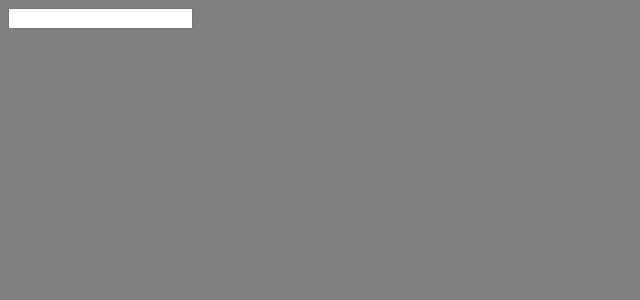
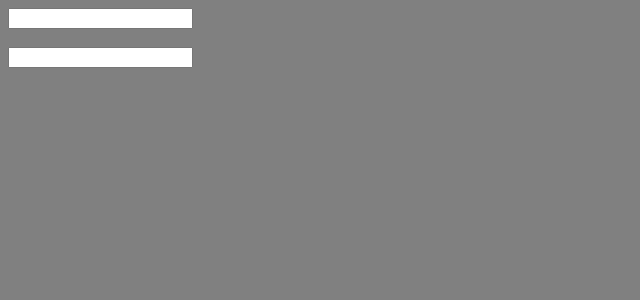
Before and after one commit to adrianomisina/projeto-directives-angular, an Angular app: page / in a window 1280 px wide. Shown: the top 300 px of the page, without its empty margins (0-640 px from the left). Built offline with nearby package versions, Linux system fonts and the light colour scheme.

Commit message:
Como Passar Parâmetros para uma Diretiva de Atributo

```diff
--- a/src/app/app.component.html
+++ b/src/app/app.component.html
@@ -38,4 +38,16 @@
 
 <!-- <input type="text" appListener> -->
 
-<input type="text" appInputBackground="'blue'">
+<input type="text"
+  appInputBackground
+  [bgColor]="appBgColor"
+  tColor="white"
+/>
+
+<br><br>
+
+<input type="text"
+  appInputBackground
+  bgColor="orange"
+  tColor="white"
+/>
--- a/src/app/app.component.ts
+++ b/src/app/app.component.ts
@@ -6,5 +6,5 @@ import { Component } from '@angular/core';
   styleUrl: './app.component.scss'
 })
 export class AppComponent {
-  title = 'projeto-directives';
+  appBgColor = 'green';
 }
--- a/src/app/directives/input-background.directive.ts
+++ b/src/app/directives/input-background.directive.ts
@@ -5,12 +5,21 @@ import { Directive, HostBinding, HostListener, Input } from "@angular/core";
 })
 
 export class InputBackgroundDirective {
-  @Input() appInputBackground: string = 'white';
+  @Input('bgColor') appInputBackground: string = 'white';
+  @Input('tColor') textColor: string = 'black';
 
   @HostBinding('style.backgroundColor') bgColor: string = ''
+  @HostBinding('style.color') color: string = 'white  ';
 
   @HostListener('focus')
   onFocus() {
     this.bgColor = this.appInputBackground;
+    this.color = this.textColor
+  }
+
+  @HostListener('blur')
+  onBlur() {
+    this.bgColor = 'white';
+    this.color = 'black';
   }
 }
```
